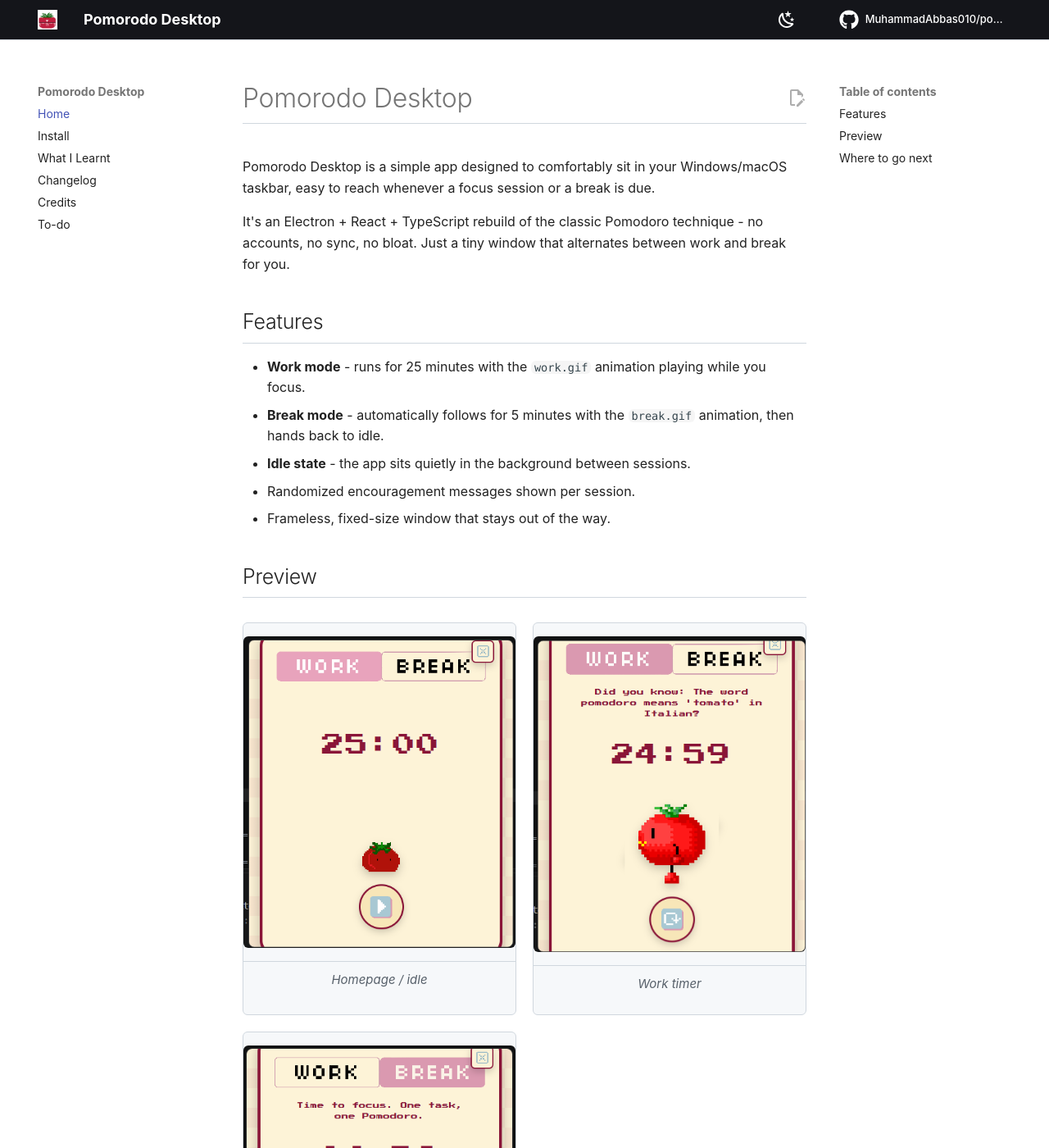
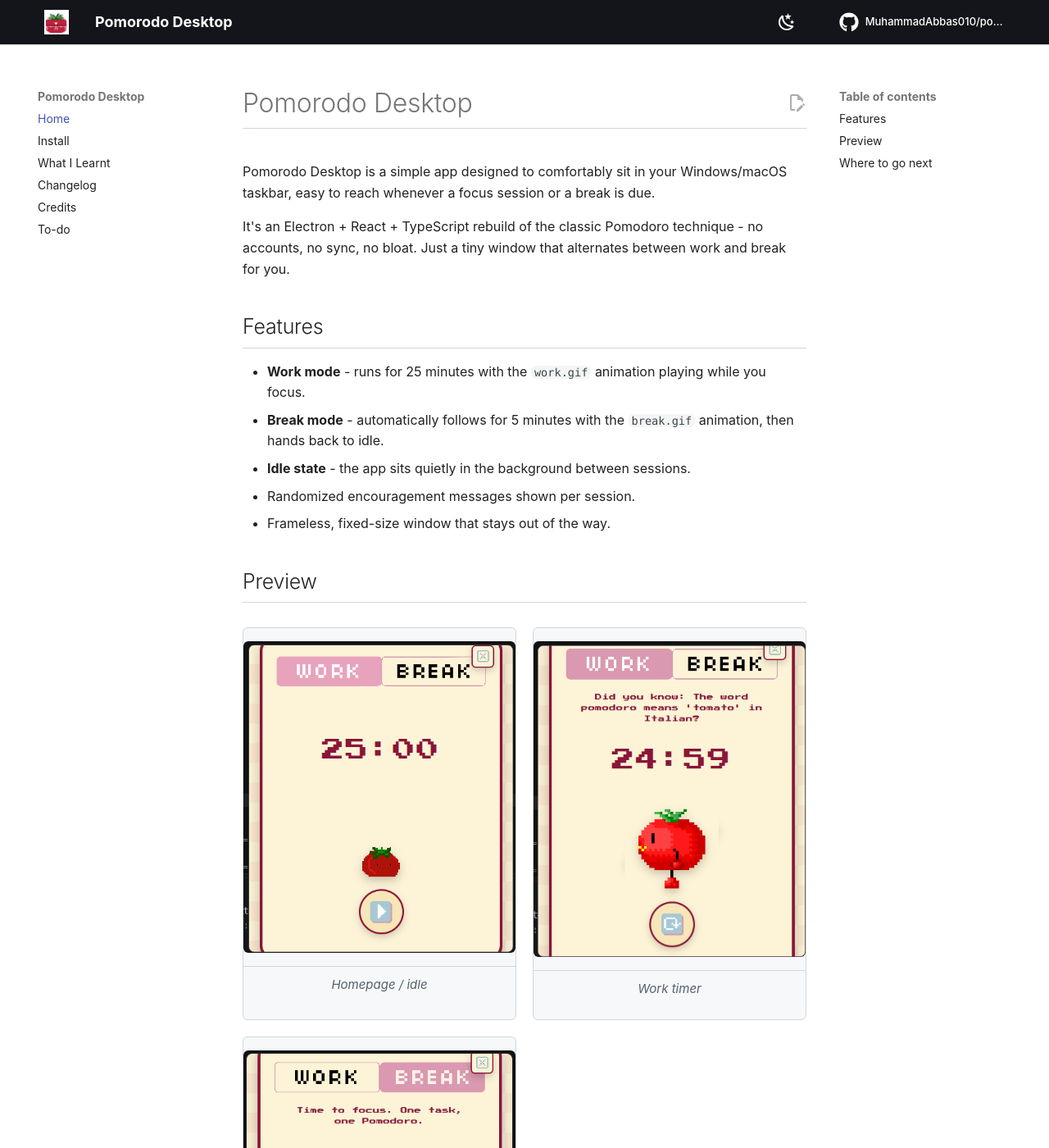
Before and after one commit to MuhammadAbbas010/pomorodo-desktop, an MkDocs documentation site: the page built from docs/index.md, in a window 1280 px wide and 1400 px high. Shown: the whole window at 82% size. Built offline with MkDocs 1.6.1 and Material for MkDocs 9.7.7, drawn with Linux system fonts in a browser that asks for light colours; comment, search, counter and statistics services are not loaded.

Commit message:
Enlarge docs header logo and add left padding
Bump the header/nav logo ~25% above Material's default and give it
some left padding so it doesn't sit flush against the header edge.

```diff
--- a/docs/stylesheets/extra.css
+++ b/docs/stylesheets/extra.css
@@ -23,6 +23,19 @@
   --gh-canvas-subtle: #161b22;
   --gh-fg-muted: #8b949e;
   --gh-accent: #4493f8;
+}
+
+/* Bump the header/nav logo ~25% above Material's default (1.2rem / 2.4rem) */
+.md-header__button.md-logo img {
+  height: 1.5rem;
+}
+
+.md-header__button.md-logo {
+  padding-left: 0.8rem;
+}
+
+.md-nav__title .md-logo img {
+  height: 3rem;
 }
 
 /* Flatten the chrome: no drop shadow on the header, thin hairline instead */
```
Also changed, not shown: 1 other file.
